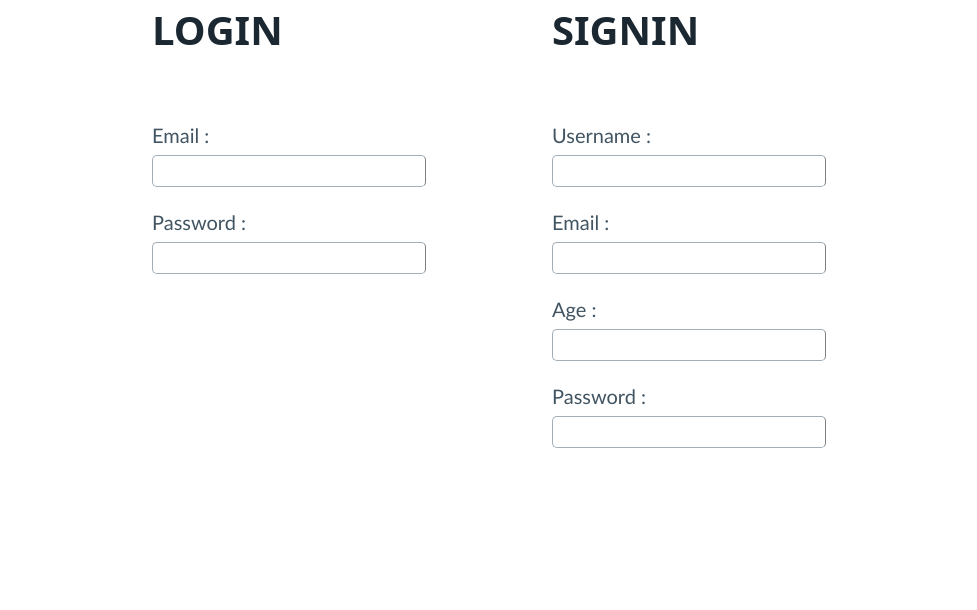
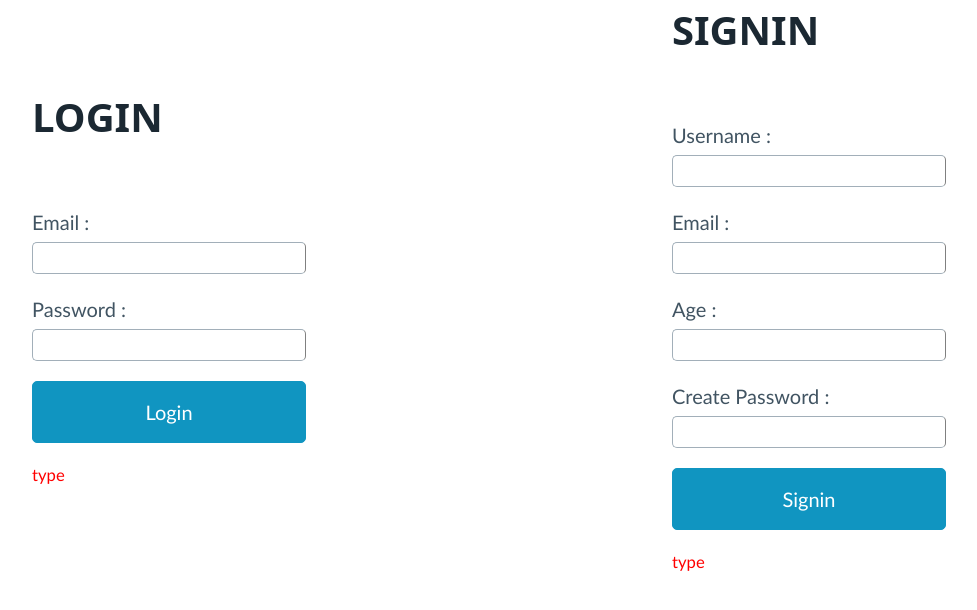
Before and after one commit to gur26001/ST-1---FRONTEND, a React (Vite) app: page /loginsignin in a window 1280 px wide. Shown: the top 610 px of the page, without its empty margins (151-1128 px from the left). Built offline with nearby package versions, Linux system fonts and the light colour scheme; no server answers.

Commit message:
login signin page done

```diff
--- a/package.json
+++ b/package.json
@@ -21,4 +21,5 @@
     "@vitejs/plugin-react": "^2.2.0",
     "vite": "^3.2.3"
   }
+
 }
--- a/src/routes/Authentication.css
+++ b/src/routes/Authentication.css
@@ -18,10 +18,9 @@
     height: 30px;
     border-right: gray 1px solid;
 }
-.leftDiv{
 
+
+.loginoutput,.signinoutput{
+    color: red;
+    font-size: smaller;
 }
-
-.rightDiv{
-
-}
--- a/src/routes/Authentication.jsx
+++ b/src/routes/Authentication.jsx
@@ -1,3 +1,5 @@
+import axios from "axios";
+import { useEffect } from "react";
 import { useState } from "react"
 import './Authentication.css';
 
@@ -6,7 +8,29 @@ export default function Authentication(){
     const [password,setPassword] = useState("");
     const [email,setEmail] = useState("");
     const [age,setAge] = useState(0);
+    const [loginOp,setLoginop] = useState("type");
+    const [SigninOp,setSigninop] = useState("type");
 
+    const Login= async(e)=>{
+        e.preventDefault();
+        axios.post("http://localhost:5000/user/login",{
+            email,
+            password
+        }).then((res)=>setLoginop(res.data+"!")).catch((error) => {
+            setLoginop(error.response.data);
+        })
+    }
+    const Signin= async(e)=>{
+        e.preventDefault();
+        axios.post("http://localhost:5000/user/registerUser",{
+            username,
+            email,age,
+            password
+        }).then((res)=>setSigninop(res.data)).catch((error) => {
+            setSigninop(error.response.data);
+        });
+
+    }
     return(
         <div className="loginsigninform" >
             <form >
@@ -16,13 +40,23 @@ export default function Authentication(){
                     </h1>
                     <p>
                        <div>
-                            <label>Email : </label><input onChange={(e)=>setEmail(e.target.value)}/>
+                            <label>Email : </label><input onChange={(e)=>setEmail(e.target.value)} required/>
                        </div>
                        <div>
-                            <label>Password : </label><input onChange={(e)=>setEmail(e.target.value)}/>
+                            <label>Password : </label><input onChange={(e)=>setPassword(e.target.value) }required/>
+                       </div>
+                       <div>
+                        <button onClick={Login}>
+                            Login
+                        </button>
+                        <p className="loginoutput">
+                            {loginOp}
+                        </p>
                        </div>
                     </p>
                 </div>
+                </form>
+                <form>
                 <div className="rightDiv">
                     <h1>
                         SIGNIN
@@ -30,20 +64,29 @@ export default function Authentication(){
                     <p>
 
                        <div>
-                            <label>Username : </label><input onChange={(e)=>setUsername(e.target.value)}/>
+                            <label>Username : </label><input onChange={(e)=>setUsername(e.target.value)} required/>
                        </div>
                        <div>
-                            <label>Email : </label><input onChange={(e)=>setEmail(e.target.value)}/>
+                            <label>Email : </label><input onChange={(e)=>setEmail(e.target.value)} required/>
                        </div>
                        <div>
-                            <label>Age : </label><input onChange={(e)=>setAge(e.target.value)}/>
+                            <label>Age : </label><input onChange={(e)=>setAge(e.target.value)} required/>
                        </div>
                        <div>
-                            <label>Password : </label><input onChange={(e)=>setEmail(e.target.value)}/>
+                            <label>Create Password : </label><input onChange={(e)=>setPassword(e.target.value)} required/>
                        </div>
+                       <div>
+                        <button onClick={Signin}>
+                            Signin
+                        </button>
+                        <p className="signinoutput">
+                            {SigninOp}
+                        </p>
+                        </div>
                     </p>
                 </div>
             </form>
+
         </div>
     )
 
```
